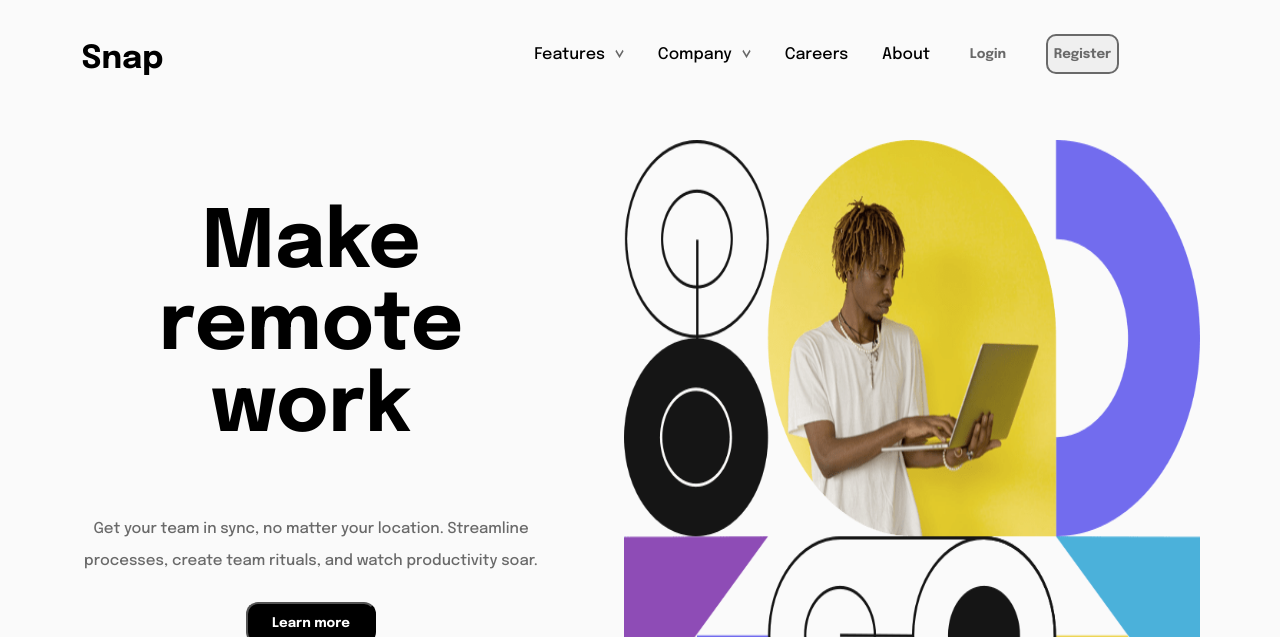
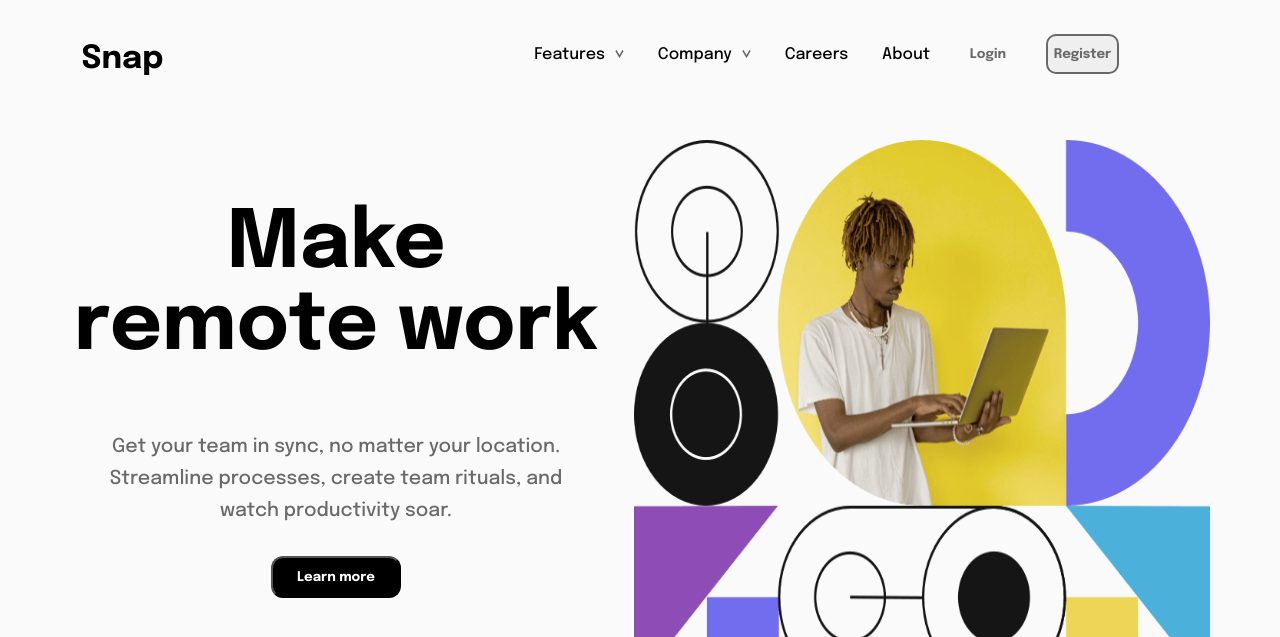
Before and after one commit to qudus2019/dropdown-navigation, a plain HTML site: page index.html in a window 1280 px wide. Shown: the top 637 px of the page. Drawn offline with Linux system fonts and the light colour scheme.

Commit message:
Add files via upload

```diff
--- a/styles.css
+++ b/styles.css
@@ -236,10 +236,13 @@ main{
     }
 
     main{
-       padding:30px 40px;
-       gap:50px;
+        padding:30px 50px;
+       gap:20px;
+
+
 
     }
+
 
 
     header h1{
@@ -247,4 +250,7 @@ main{
       margin-left: -100px;
 
     }
+    p{
+        font-size: larger;
+    }
 }
```
